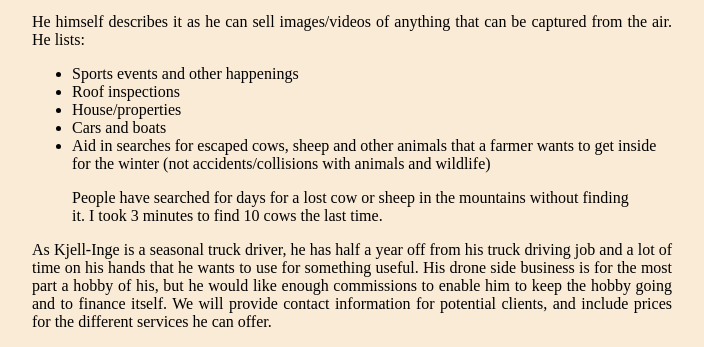
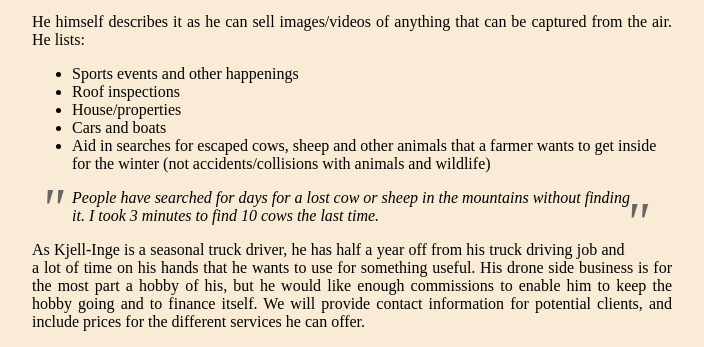
Before and after one commit to IT2805-Group-35/Project, a plain HTML site: page index.html in a window 1280 px wide. Shown: the part 387-734 px from the top of the page, without its empty margins (56-760 px from the left). Drawn offline with Linux system fonts and the light colour scheme.

Commit message:
Quote styling

```diff
--- a/css/style.css
+++ b/css/style.css
@@ -15,6 +15,28 @@ p {
     text-align: justify;
 }
 
+blockquote {
+    font-style: italic;
+}
+
+blockquote:before, blockquote:after {
+    font-family: "Times New Roman", serif;
+    content: "\"";
+    position: absolute;
+    margin-left: -2rem;
+    margin-top: -0.75rem;
+    font-size: 3.5rem;
+    color: #666;
+}
+
+blockquote:after {
+    position: unset;
+    margin-left: unset;
+    margin-top: -1rem;
+    margin-right: -1rem;
+    float: right;
+}
+
 .column {
     width: 100%;
     max-width: 50rem;
```
